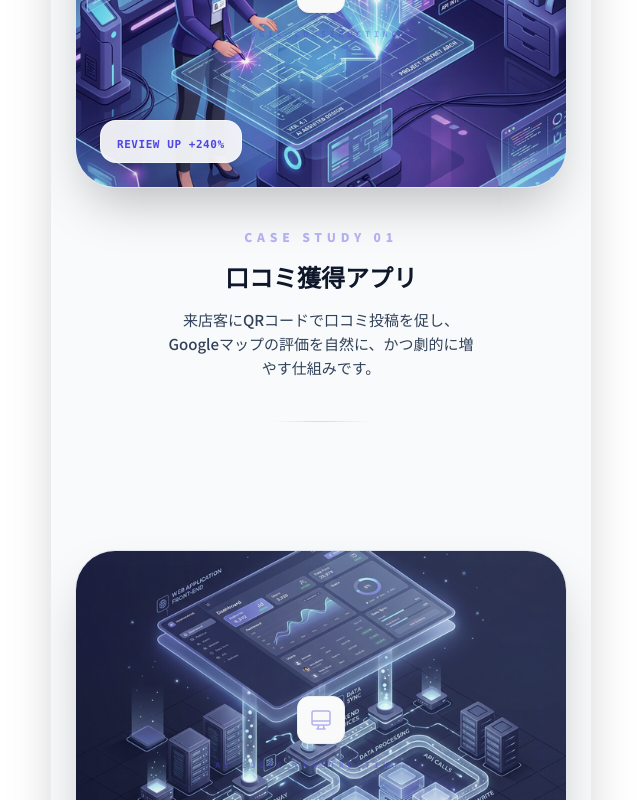
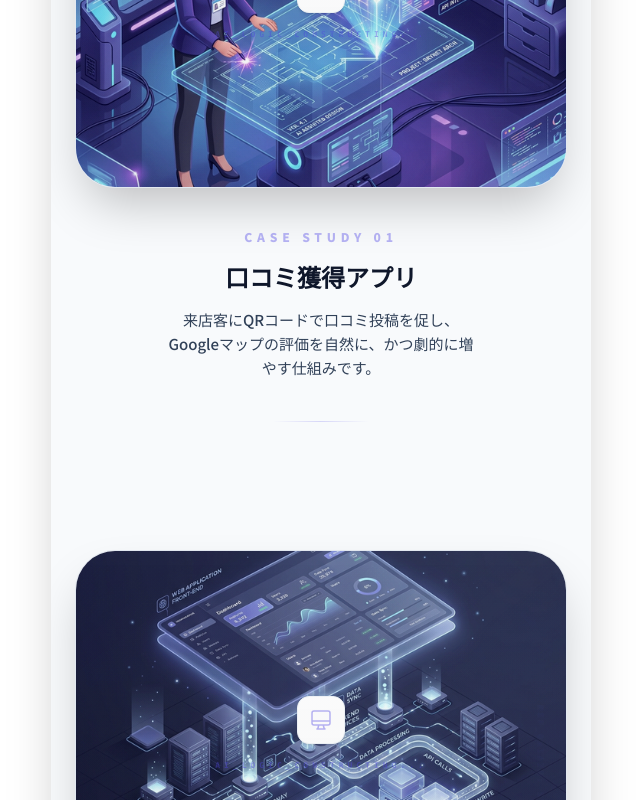
Before and after one commit to seiyus-dot/product-camp-lp, a Next.js app: page / in a window 1280 px wide. Shown: the part 11020-11820 px from the top of the page, without its empty margins (319-959 px from the left). Built offline with nearby package versions, Linux system fonts and the light colour scheme.

Commit message:
style: remove stats badges from WorksSection

```diff
--- a/components/WorksSection.tsx
+++ b/components/WorksSection.tsx
@@ -112,15 +112,6 @@ export default function WorksSection() {
                         </div>
                       </>
                     )}
-
-                    {/* Stats Badge */}
-                    <div className="absolute bottom-6 left-6 z-20">
-                      <div className="bg-white/90 backdrop-blur-md px-4 py-2 rounded-2xl border border-white/50 shadow-xl">
-                        <span className="font-mono text-[11px] font-bold text-primary tracking-wider">
-                          {work.stats}
-                        </span>
-                      </div>
-                    </div>
                   </div>
 
                   {/* Numbering Background */}
```
